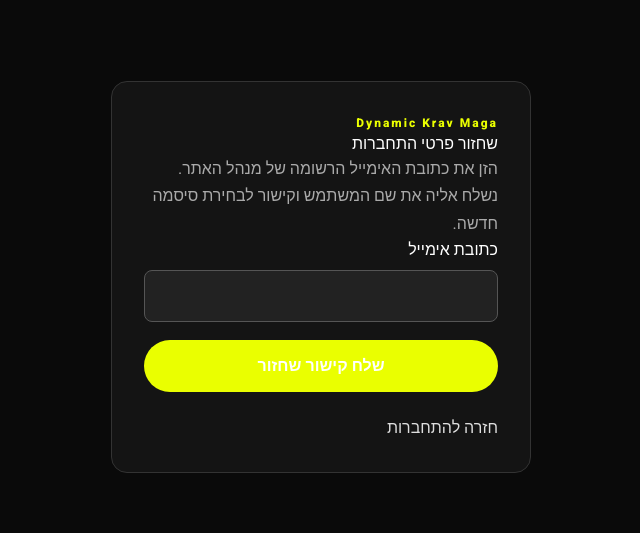
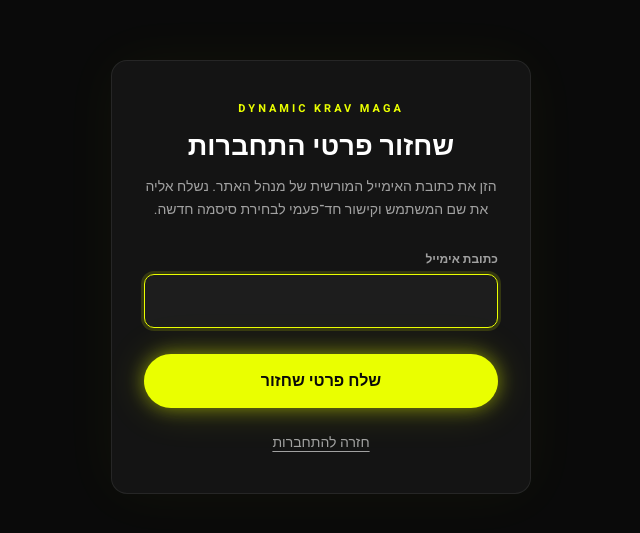
Before and after one commit to aviadchai/-dynamic-krav-maga, a Next.js app: page /admin/forgot-password in a window 1280 px wide. Shown: the part 123-656 px from the top of the page, without its empty margins (319-959 px from the left). Built offline with nearby package versions, Linux system fonts and the light colour scheme; no server answers; a web font is replaced by a local one.

Commit message:
Forgot password page: shared UI

```diff
--- a/app/admin/forgot-password/page.tsx
+++ b/app/admin/forgot-password/page.tsx
@@ -1,6 +1,7 @@
 "use client"
 import { useState } from 'react'
 import Link from 'next/link'
+import { AuthShell } from '../_auth-ui'
 
 export default function ForgotPasswordPage() {
   const [email, setEmail] = useState('')
@@ -13,31 +14,55 @@ export default function ForgotPasswordPage() {
     setBusy(true); setError(''); setMessage('')
     try {
       const response = await fetch('/api/auth/recovery', {
-        method: 'POST', headers: { 'Content-Type': 'application/json' }, body: JSON.stringify({ email }),
+        method: 'POST', headers: { 'Content-Type': 'application/json' }, body: JSON.stringify({ email: email.trim() }),
       })
-      const data = await response.json()
-      if (!response.ok) setError(data.error || 'לא ניתן לשלוח כרגע')
-      else setMessage(data.message || 'אם הכתובת מורשית, נשלח אליה מייל.')
+      const data = await response.json().catch(() => ({}))
+      if (!response.ok) setError(data.error || 'לא ניתן לשלוח כרגע. נסה מאוחר יותר.')
+      else setMessage(data.message || 'אם הכתובת מורשית, נשלח אליה מייל עם פרטי שחזור.')
     } catch { setError('אירעה שגיאת תקשורת. נסה שוב.') }
     setBusy(false)
   }
 
-  return <main dir="rtl" style={{ minHeight: '100vh', background: '#0A0A0A', display: 'grid', placeItems: 'center', padding: 20, color: 'white', fontFamily: 'var(--font-heebo),sans-serif' }}>
-    <section style={{ background: '#141414', border: '1px solid #333', padding: 32, borderRadius: 16, width: '100%', maxWidth: 420 }}>
-      <div style={{ color: '#EAFF00', fontSize: 12, fontWeight: 800, letterSpacing: 2 }}>Dynamic Krav Maga</div>
-      <h1>שחזור פרטי התחברות</h1>
-      <p style={{ color: '#aaa', lineHeight: 1.7 }}>הזן את כתובת האימייל הרשומה של מנהל האתר. נשלח אליה את שם המשתמש וקישור לבחירת סיסמה חדשה.</p>
-      <form onSubmit={submit}>
-        <label htmlFor="recovery-email">כתובת אימייל</label>
-        <input id="recovery-email" type="email" name="email" autoComplete="email" required value={email} onChange={e => setEmail(e.target.value)}
-          style={{ display: 'block', width: '100%', boxSizing: 'border-box', padding: 13, marginTop: 8, marginBottom: 18, borderRadius: 8, border: '1px solid #555', color: '#fff', background: '#222', fontSize: 16 }} />
-        <button disabled={busy} type="submit" style={{ padding: 14, width: '100%', background: '#EAFF00', border: 0, borderRadius: 30, fontWeight: 800, cursor: 'pointer' }}>
-          {busy ? 'שולח...' : 'שלח קישור שחזור'}
-        </button>
-      </form>
-      {error && <p role="alert" style={{ color: '#ff7878' }}>{error}</p>}
-      {message && <p role="status" style={{ color: '#EAFF00' }}>{message}</p>}
-      <Link href="/admin/login" style={{ display: 'block', marginTop: 24, color: '#ddd' }}>חזרה להתחברות</Link>
-    </section>
-  </main>
+  return (
+    <AuthShell
+      title="שחזור פרטי התחברות"
+      subtitle="הזן את כתובת האימייל המורשית של מנהל האתר. נשלח אליה את שם המשתמש וקישור חד־פעמי לבחירת סיסמה חדשה."
+    >
+      {message ? (
+        <p className="auth-ok" role="status">
+          {message}
+          <br />
+          הקישור תקף ל־20 דקות. כדאי לבדוק גם בתיקיית הספאם.
+        </p>
+      ) : (
+        <form onSubmit={submit}>
+          <div className="auth-field">
+            <label className="auth-label" htmlFor="recovery-email">כתובת אימייל</label>
+            <input
+              id="recovery-email"
+              type="email"
+              name="email"
+              className="auth-input ltr"
+              autoComplete="email"
+              inputMode="email"
+              autoCapitalize="none"
+              spellCheck={false}
+              maxLength={254}
+              required
+              autoFocus
+              value={email}
+              onChange={e => setEmail(e.target.value)}
+            />
+          </div>
+          {error && <p className="auth-error" role="alert">{error}</p>}
+          <button disabled={busy} type="submit" className="auth-btn">
+            {busy ? 'שולח...' : 'שלח פרטי שחזור'}
+          </button>
+        </form>
+      )}
+      <div className="auth-footer">
+        <Link href="/admin/login" className="auth-link muted">חזרה להתחברות</Link>
+      </div>
+    </AuthShell>
+  )
 }
```
